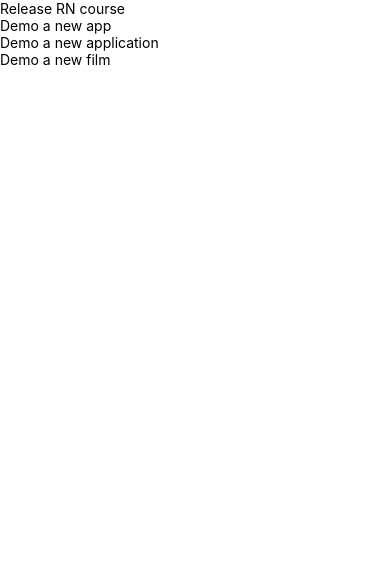
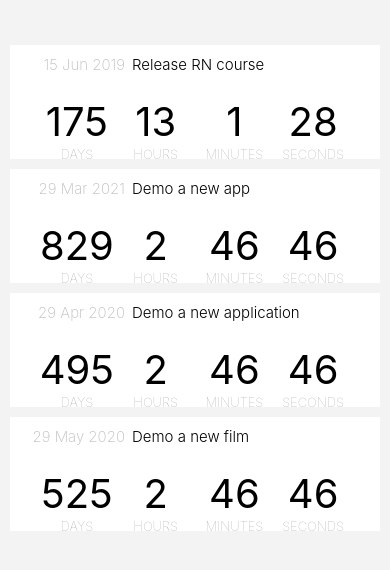
Before and after one commit to FrankSolleveld/reactnativeproject, a React Native app: screen / in a window 390 px wide. Shown: the top 570 px of the page. Built offline with nearby package versions, Linux system fonts and the light colour scheme.

Commit message:
Added a new Component that counts down several events

```diff
--- /dev/null
+++ b/EventCard.js
@@ -0,0 +1,120 @@
+import React, {Component} from 'react'
+import {
+    Text,
+    View,
+    StyleSheet
+ } from 'react-native'
+import PropTypes from 'prop-types'
+import {
+    formatDate,
+    getCountdownParts
+} from './api'
+
+const styles = StyleSheet.create({
+
+    card: {
+        backgroundColor: '#fff',
+        flex: 1,
+        padding: 10,
+        paddingTop: 10,
+        paddingBottom: 20,
+        margin: 10,
+        marginTop: 5,
+        marginBottom: 5
+    },
+
+    cardHeader: {
+        flex: 1,
+        flexDirection: 'row'
+    },
+
+    date: {
+        fontWeight: '200',
+        fontSize: 15,
+        color: '#bdbdbd',
+        width: '30%',
+        textAlign: 'right'
+    },
+
+    title: {
+        fontSize: 15,
+        fontWeight: '300',
+        marginLeft: 7,
+        textAlign: 'left'
+    },
+
+    counterContainer: {
+        flex: 1,
+        flexDirection: 'row',
+        justifyContent: 'space-between',
+        paddingLeft: '5%',
+        paddingRight: '5%'
+    },
+
+    counter: {
+        width: '25%',
+        flex: 1
+    },
+
+    counterText: {
+        fontSize: 40,
+        textAlign: 'center'
+    },
+
+    counterLabel: {
+        fontSize: 13,
+        fontWeight: '100',
+        color: '#a3a3a3',
+        textAlign: 'center',
+        paddingTop: 0
+    }
+
+})
+
+export default function EventCard ({ event}) {
+    const {
+        days,
+        hours,
+        minutes,
+        seconds
+    } = getCountdownParts(event.date)
+    return (
+        <View style={styles.card}>
+            <View style={styles.cardHeader}>
+                <Text style={styles.date}>{formatDate(event.date)}</Text>
+                <Text style={styles.title}>{event.title}</Text>
+            </View>
+
+            <View style={styles.counterContainer}>
+
+                <View style={styles.counter}>
+                    <Text style={styles.counterText}>{days}</Text>
+                    <Text style={styles.counterLabel}>DAYS</Text>
+                </View>
+
+                <View style={styles.counter}>
+                    <Text style={styles.counterText}>{hours}</Text>
+                    <Text style={styles.counterLabel}>HOURS</Text>
+                </View>
+
+                <View style={styles.counter}>
+                    <Text style={styles.counterText}>{minutes}</Text>
+                    <Text style={styles.counterLabel}>MINUTES</Text>
+                </View>
+
+                <View style={styles.counter}>
+                    <Text style={styles.counterText}>{seconds}</Text>
+                    <Text style={styles.counterLabel}>SECONDS</Text>
+                </View>
+
+            </View>
+        </View>
+    )
+}
+
+EventCard.propTypes = {
+    event: PropTypes.shape({
+        title: PropTypes.string.isRequired,
+        date: PropTypes.instanceOf(Date)
+    })
+}
--- a/EventList.js
+++ b/EventList.js
@@ -1,5 +1,14 @@
 import React, {Component} from 'react'
-import { FlatList, Text } from 'react-native'
+import { FlatList, Text, StyleSheet } from 'react-native'
+import EventCard from './EventCard'
+
+const styles = StyleSheet.create ({
+    list: {
+        flex: 1,
+        paddingTop: 40,
+        backgroundColor: '#F3F3F3'
+    }
+})
 
 class EventList extends Component {
 
@@ -8,15 +17,30 @@ class EventList extends Component {
     }
 
     componentDidMount() {
-        const events = require('./db.json').events
+
+        setInterval(() => {
+            this.setState({
+                // Events is going to be overwritten, for eacht event it should have a new attribute called timer.
+                events: this.state.events.map(evt => ({
+                    ...evt,
+                    timer: Date.now(),
+                }))
+            })
+        }, 1000) // Updated every 1000 milliseconds
+
+        const events = require('./db.json').events.map(e => ({ // e: short for event
+            ...e, // overwriting events
+            date: new Date(e.date)
+        }))
         this.setState({ events })
     }
 
     render() {
         return (
             <FlatList
+            style={styles.list}
             data={ this.state.events }
-            renderItem={({ item }) => <Text>{item.title}</Text>}
+            renderItem={({ item }) => <EventCard event={item} />}
             // id is unique to the item
             keyExtractor={ item => item.id }
             />
--- /dev/null
+++ b/api.js
@@ -0,0 +1,21 @@
+import moment from 'moment'
+
+export function formatDate(dateString) {
+  const parsed = moment(new Date(dateString))
+
+  if (!parsed.isValid()) {
+    return dateString
+  }
+
+  return parsed.format('D MMM YYYY')
+}
+
+export function getCountdownParts(eventDate) {
+  const duration = moment.duration(moment(new Date(eventDate)).diff(new Date()));
+  return {
+    days: parseInt(duration.as('days')),
+    hours: duration.get('hours'),
+    minutes: duration.get('minutes'),
+    seconds: duration.get('seconds'),
+  }
+}
--- a/db.json
+++ b/db.json
@@ -2,7 +2,7 @@
     "events": [
         {
             "title":"Release RN course",
-            "date":"2018-06-15T00:00:00.000Z",
+            "date":"2019-06-15T00:00:00.000Z",
             "id":"vbiuhviodwhilfhwoibhfjkw"
         },
         {
--- a/package.json
+++ b/package.json
@@ -8,6 +8,7 @@
   },
   "dependencies": {
     "expo": "^31.0.2",
+    "moment": "^2.23.0",
     "react": "16.5.0",
     "react-native": "https://github.com/expo/react-native/archive/sdk-31.0.0.tar.gz"
   },
```
Also changed, not shown: 1 other file (tests, documents, lock files or other folders).
